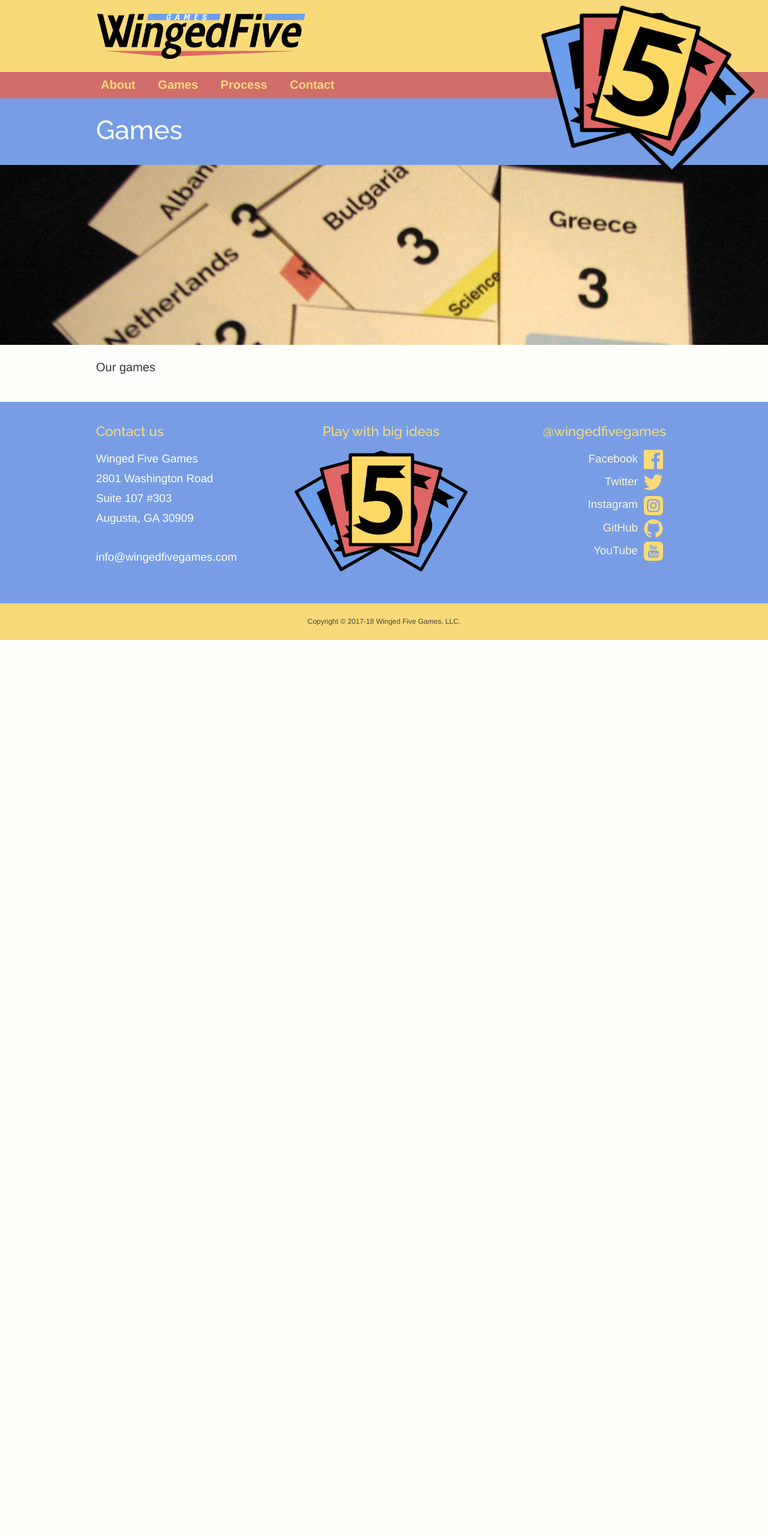
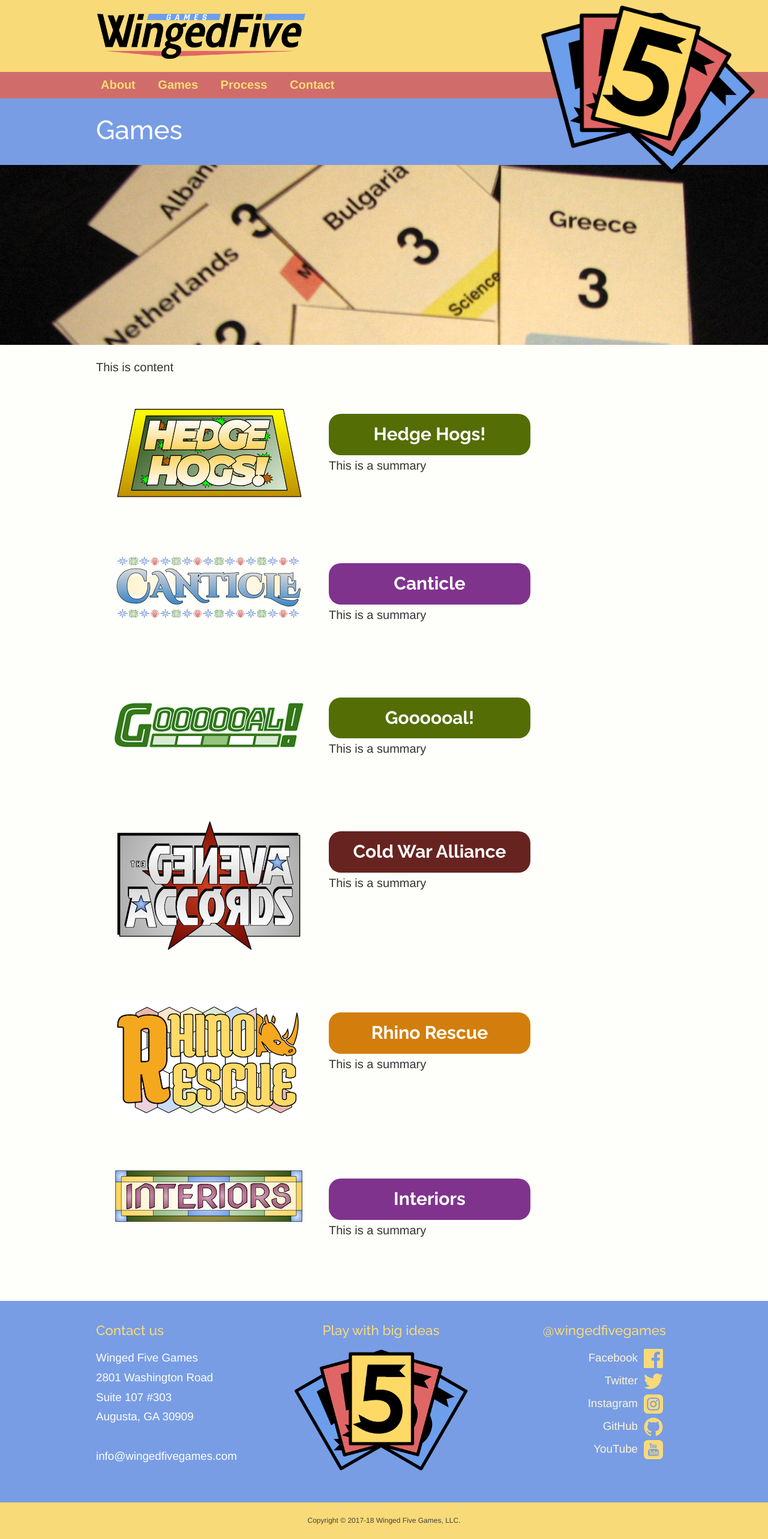
Before and after one commit to wingedfivegames/wingedfivegames.github.io, a Jekyll site: the page built from _pages/games.md, in a window 1280 px wide. Shown: the whole page at 60% size. Built offline with Jekyll 4.4.1, drawn with Linux system fonts in a browser that asks for light colours; before the commit the page ends 1067 px from its top, so only the background shows below that.

Commit message:
Updates games page layouts

```diff
--- a/_config.yml
+++ b/_config.yml
@@ -47,6 +47,8 @@ plugins_dir:
 collections:
   features:
     output: false
+  games:
+    output: true
   pages:
     output: true
     permalink: /:name
--- /dev/null
+++ b/_includes/games.html
@@ -0,0 +1,14 @@
+{% assign sorted_games = (site.games | sort: 'position') %}
+{% for game in sorted_games %}
+  <div class="wrapper main-content">
+    <div class="game-list content-col">
+      <div class="game-logo">
+        <a href="{{ game.permalink }}"><img src="{{ game.logo_small }}" /></a>
+      </div>
+      <div class="game-description">
+        <h2><a href="{{ game.permalink }}" class="caption game-caption {{ game.color }}-button">{{ game.title }}</a></h2>
+        <p>{{ game.summary }}</p>
+      </div>
+    </div>
+  </div>
+{% endfor %}
--- a/_includes/hero.html
+++ b/_includes/hero.html
@@ -2,7 +2,7 @@
 
 {% if page.image %}
   <div class="content-col-wrapper">
-    <div class="header-style">
+    <div class="header-style {{ page.color }}-button">
     <div class="wrapper">
     {% if page.title %}
     <h1 class="post-title" itemprop="name headline">{{ page.title | escape }}</h1>
@@ -11,16 +11,16 @@
     {% endif %}
     <p class="post-meta">
     {% if page.author %}
-    • <span itemprop="author" itemscope itemtype="http://schema.org/Person"><span itemprop="name">{{ page.author }}</span></span>
+    • <span itemprop="author" itemscope itemtype="https://schema.org/Person"><span itemprop="name">{{ page.author }}</span></span>
     {% endif %}</p>
     </div>
     </div>
-    <div class="content-col content-col-full blue large-head no-border" style="background-image: url('{{ page.image | prepend: site.github.url }}');">
+    <div class="content-col content-col-full blue large-head no-border" style="background-image: url('{{ page.image }}');">
     </div>
 
   </div>
 {% else %}
-  <div class="content-col-wrapper">
+  <div class="content-col-wrapper {{ page.color }}-button">
     <div class="wrapper">
     {% if page.title %}
     <h1 class="post-title" itemprop="name headline">{{ page.title | escape }}</h1>
@@ -29,7 +29,7 @@
     {% endif %}
     <p class="post-meta">
     {% if page.author %}
-    • <span itemprop="author" itemscope itemtype="http://schema.org/Person"><span itemprop="name">{{ page.author }}</span></span>
+    • <span itemprop="author" itemscope itemtype="https://schema.org/Person"><span itemprop="name">{{ page.author }}</span></span>
     {% endif %}</p>
     </div>
   </div>
--- /dev/null
+++ b/_layouts/games-landing.html
@@ -0,0 +1,21 @@
+<html lang="{{ page.lang | default: site.lang | default: "en" }}" class="no-js">
+
+  {% include head.html %}
+
+  <body>
+
+    {% include header.html %}
+
+    <main class="page-content" aria-label="Content">
+      {% include hero.html %}
+      <div class="wrapper main-content">
+        {{ content }}
+        {% include games.html %}
+      </div>
+    </main>
+
+    {% include footer.html %}
+
+  </body>
+
+</html>
--- a/_pages/games.md
+++ b/_pages/games.md
@@ -1,8 +1,8 @@
 ---
-layout:     page
+layout:     games-landing
 title:      Games
 image:      '/assets/images/card-sample-two.jpg'
 permalink:  '/games/'
 position:   5
 ---
-Our games
+This is content
--- a/_sass/minima.scss
+++ b/_sass/minima.scss
@@ -28,14 +28,32 @@ $grey-color-dark:  darken($grey-color, 25%) !default;
 $blue-color:       #789DE5 !default;
 $blue-color-light: lighten($blue-color, 20%) !default;
 $blue-color-dark:  darken($blue-color, 25%) !default;
+$blue-color-darkest:  darken($blue-color, 35%) !default;
 
 $red-color:       #D06D6A !default;
 $red-color-light: lighten($red-color, 20%) !default;
 $red-color-dark:  darken($red-color, 25%) !default;
+$red-color-darkest:  darken($red-color, 35%) !default;
 
 $yellow-color:       #F9DA78 !default;
 $yellow-color-light: lighten($yellow-color, 20%) !default;
 $yellow-color-dark:  darken($yellow-color, 25%) !default;
+$yellow-color-darkest:  darken($yellow-color, 35%) !default;
+
+$green-color:       #DAF978 !default;
+$green-color-light: lighten($green-color, 20%) !default;
+$green-color-dark:  darken($green-color, 25%) !default;
+$green-color-darkest:  darken($green-color, 50%) !default;
+
+$purple-color:       #D099DA !default;
+$purple-color-light: lighten($purple-color, 20%) !default;
+$purple-color-dark:  darken($purple-color, 25%) !default;
+$purple-color-darkest:  darken($purple-color, 35%) !default;
+
+$orange-color:       #F9D099 !default;
+$orange-color-light: lighten($orange-color, 20%) !default;
+$orange-color-dark:  darken($orange-color, 25%) !default;
+$orange-color-darkest:  darken($orange-color, 35%) !default;
 
 // Width of the content area
 $content-width:    1000px !default;
--- a/_sass/minima/_layout.scss
+++ b/_sass/minima/_layout.scss
@@ -459,6 +459,51 @@
   color: $grey-color-dark;
 }
 
+.purple {
+  background-color: $purple-color;
+  color: $off-white-color;
+}
+
+.green {
+  background-color: $green-color;
+  color: $off-white-color;
+}
+
+.orange {
+  background-color: $orange-color;
+  color: $off-white-color;
+}
+
+.blue-button {
+  background-color: $blue-color-darkest;
+  color: $off-white-color;
+}
+
+.red-button {
+  background-color: $red-color-darkest;
+  color: $off-white-color;
+}
+
+.yellow-button {
+  background-color: $yellow-color-darkest;
+  color: $grey-color-dark;
+}
+
+.purple-button {
+  background-color: $purple-color-darkest;
+  color: $off-white-color;
+}
+
+.green-button {
+  background-color: $green-color-darkest;
+  color: $off-white-color;
+}
+
+.orange-button {
+  background-color: $orange-color-darkest;
+  color: $off-white-color;
+}
+
 .caption {
   padding: 8px;
   width: 60%;
@@ -495,3 +540,35 @@
     font-size: 1em;
   }
 }
+
+.game-list {
+  margin-bottom: 40px;
+}
+
+.game-logo {
+  float: left;
+  margin-right: 40px;
+  text-align: center;
+  margin-left: 8px;
+}
+
+.game-description {
+  float: left;
+  margin-top: 10px;
+}
+
+.game-caption {
+  padding: 8px;
+  width: 320px;
+  text-align: center;
+  margin-top: 10px;
+  float: left;
+  border-radius: 20px;
+  font-family: $hed-font-family;
+  font-weight: bold;
+  color: $off-white-color;
+}
+
+.game-description a, .game-description a:visited {
+  color: $off-white-color;
+}
```
Also changed, not shown: _games/canticle.md (added, +14 -0 lines), _games/gooooal.md (added, +14 -0 lines), _games/hedge-hogs.md (added, +14 -0 lines), _games/interiors.md (added, +14 -0 lines), _games/rhino-rescue.md (added, +14 -0 lines), _games/the-geneva-accords.md (renamed from _posts/the-geneva-accords.md, +5 -0 lines), _layouts/games.html (added, +23 -0 lines).
